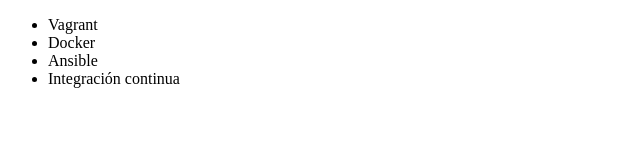
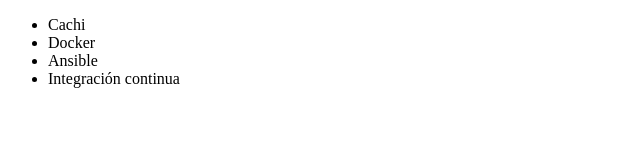
Before and after one commit to Cristian95R/Curso-Alura, a plain HTML site: page Codigo/index.html in a window 1280 px wide. Shown: the full height of the page, 0-640 px from the left. Drawn offline with Linux system fonts and the light colour scheme.

Commit message:
modificacion

```diff
--- a/Codigo/index.html
+++ b/Codigo/index.html
@@ -6,7 +6,7 @@
 </head>
 <body>
      <ul>
-         <li> Vagrant </li>
+         <li> Cachi </li>
          <li> Docker </li>
          <li> Ansible </li>
          <li> Integración continua </li>
```
